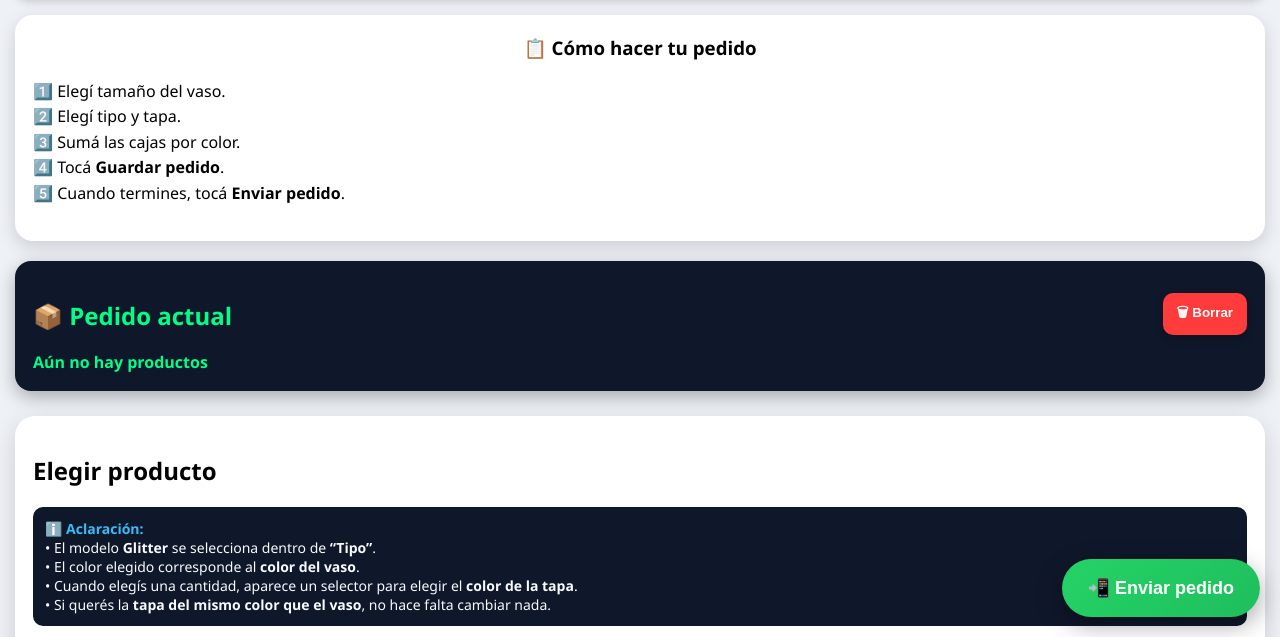
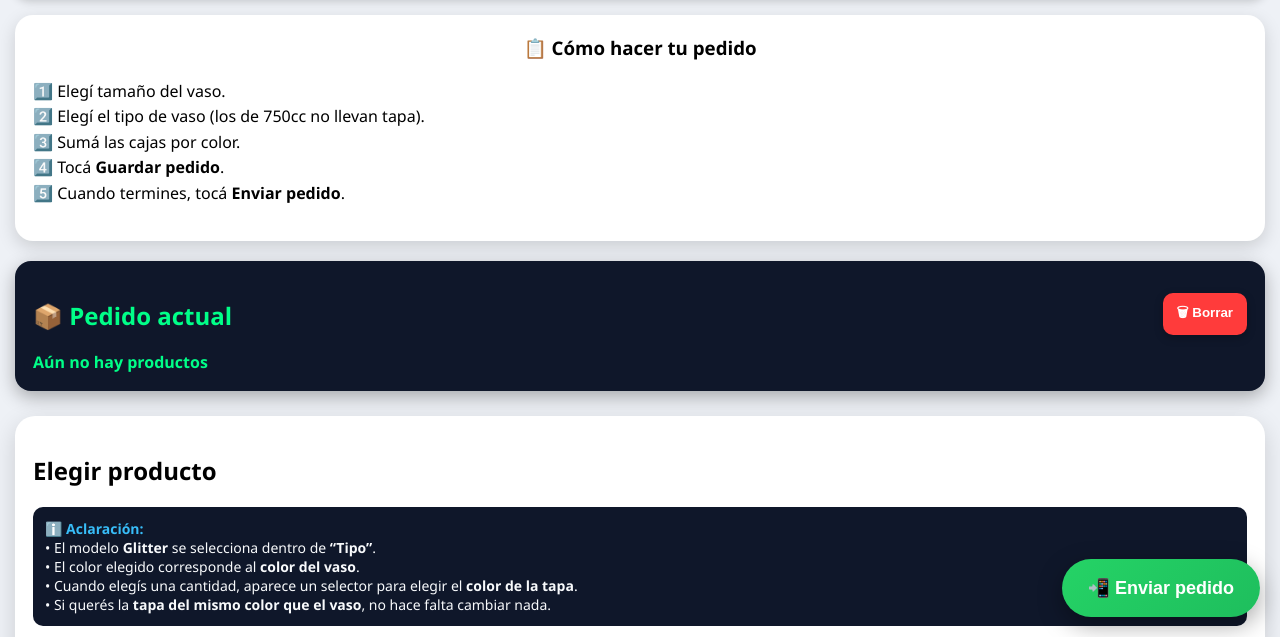
Before and after one commit to CMplast/VasosPlasticos, a plain HTML site: page index.html in a window 1280 px wide. Shown: the part 163-800 px from the top of the page. Drawn offline with Linux system fonts and the light colour scheme.

Commit message:
Update index.html

```diff
--- a/index.html
+++ b/index.html
@@ -16,7 +16,7 @@
 <h3>📋 Cómo hacer tu pedido</h3>
 <p>
 1️⃣ Elegí tamaño del vaso.<br>
-2️⃣ Elegí tipo y tapa.<br>
+2️⃣ Elegí el tipo de vaso (los de 750cc no llevan tapa).<br>
 3️⃣ Sumá las cajas por color.<br>
 4️⃣ Tocá <b>Guardar pedido</b>.<br>
 5️⃣ Cuando termines, tocá <b>Enviar pedido</b>.
```
